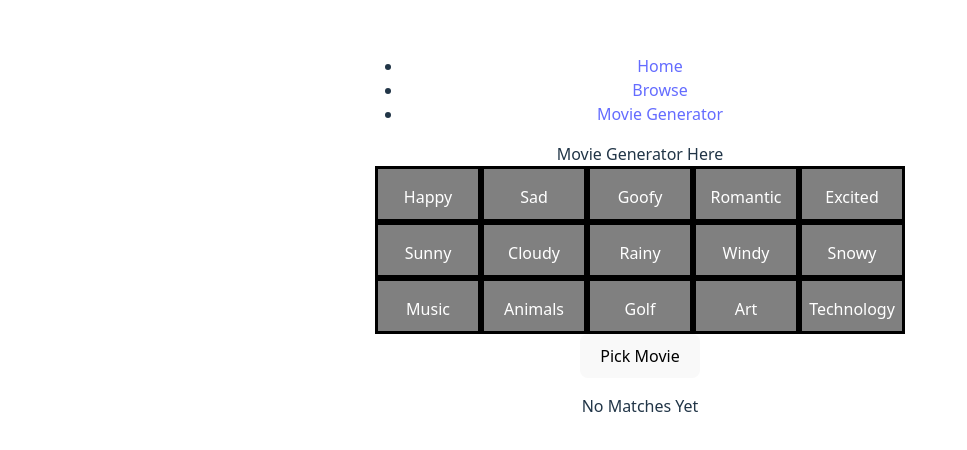
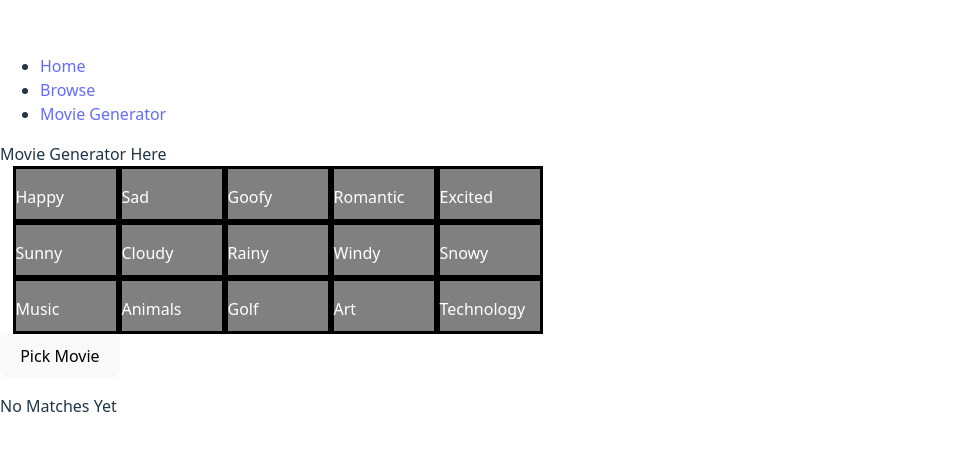
Before and after one commit to JohnsonHarleyR/449-final-project, a React (Vite) app: page /generator in a window 1280 px wide. Shown: the part 164-614 px from the top of the page, without its empty margins (0-967 px from the left). Built offline with nearby package versions, Linux system fonts and the light colour scheme.

Commit message:
added logo and updated css

```diff
--- a/src/App.css
+++ b/src/App.css
@@ -1,45 +1,3 @@
-#root {
-  max-width: 1280px;
-  margin: 0 auto;
-  padding: 2rem;
-  text-align: center;
-}
-
-.logo {
-  height: 6em;
-  padding: 1.5em;
-  will-change: filter;
-  transition: filter 300ms;
-}
-.logo:hover {
-  filter: drop-shadow(0 0 2em #646cffaa);
-}
-.logo.react:hover {
-  filter: drop-shadow(0 0 2em #61dafbaa);
-}
-
-@keyframes logo-spin {
-  from {
-    transform: rotate(0deg);
-  }
-  to {
-    transform: rotate(360deg);
-  }
-}
-
-@media (prefers-reduced-motion: no-preference) {
-  a:nth-of-type(2) .logo {
-    animation: logo-spin infinite 20s linear;
-  }
-}
-
-.card {
-  padding: 2em;
-}
-
-.read-the-docs {
-  color: #888;
-}
 
 .selector {
   width: 100px;
```
Also changed, not shown: logo/logo.svg (added).
